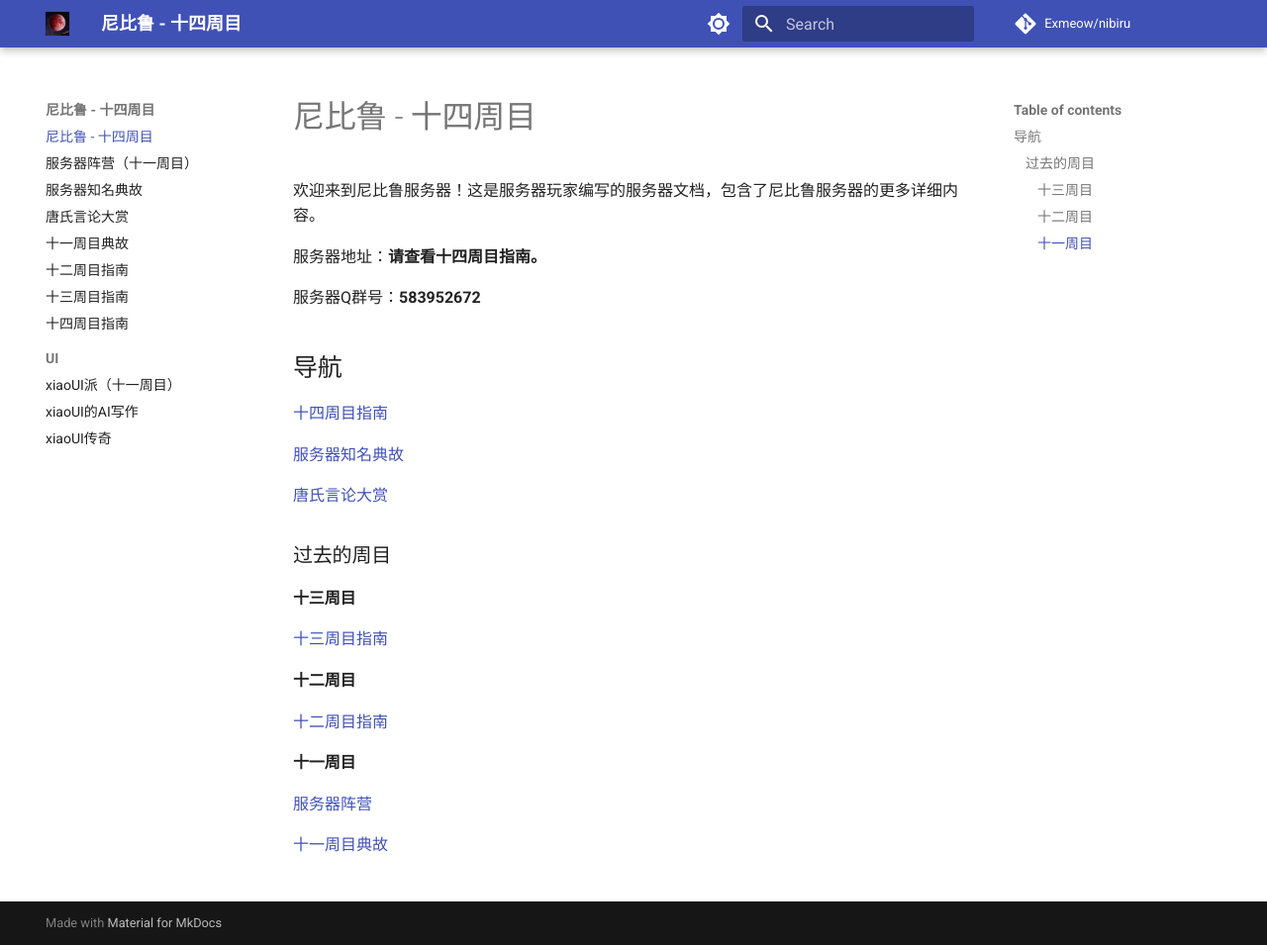
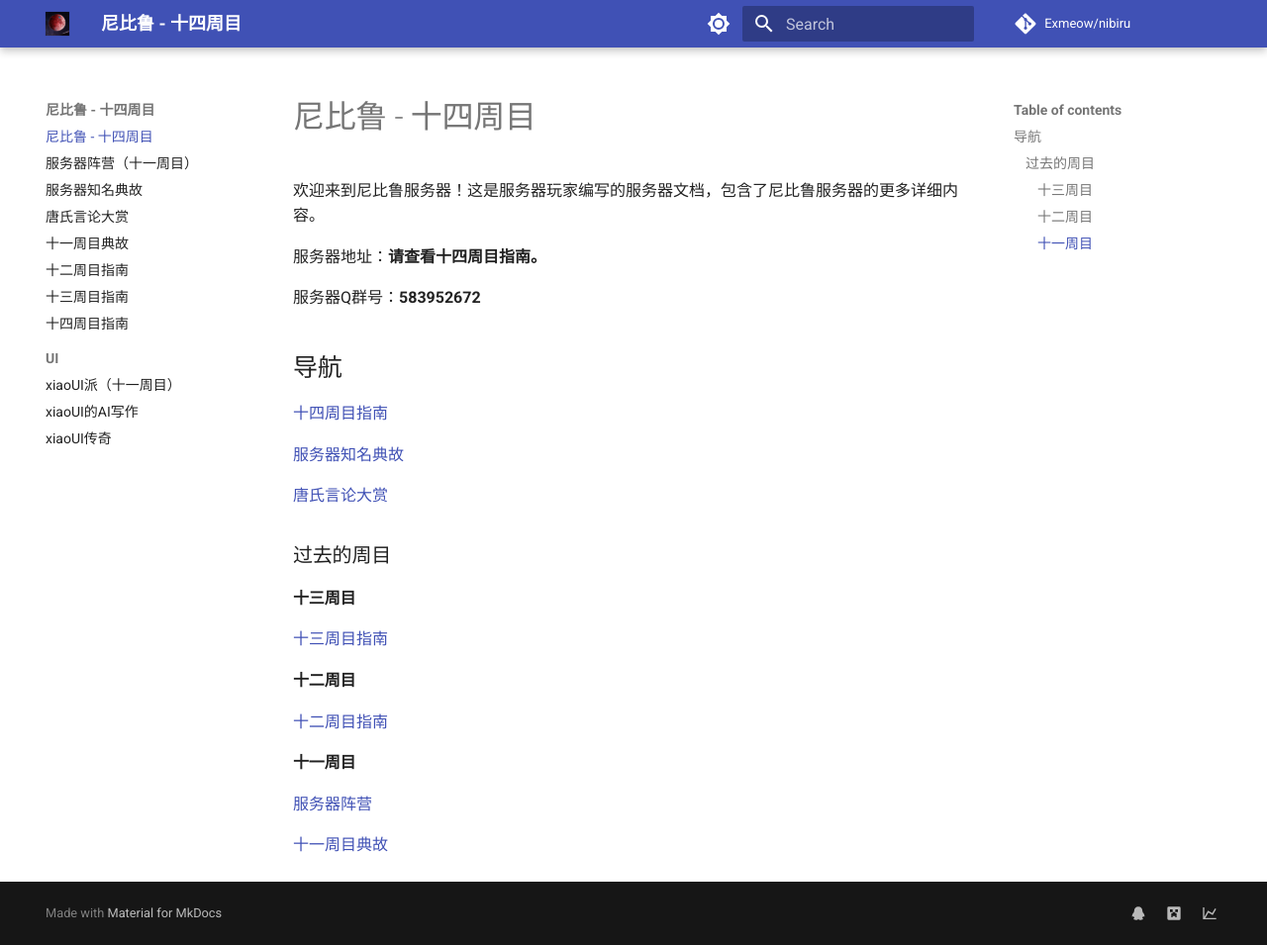
Before and after one commit to Exmeow/nibiru, an MkDocs documentation site: the page built from docs/index.md, in a window 1280 px wide and 955 px high. Shown: the whole window at 99% size. Built offline with MkDocs 1.6.1 and Material for MkDocs 9.7.7, drawn with Linux system fonts in a browser that asks for light colours; comment, search, counter and statistics services are not loaded.

Commit message:
添加社交标签

```diff
--- a/mkdocs.yml
+++ b/mkdocs.yml
@@ -1,11 +1,13 @@
 site_name: 尼比鲁 - 十四周目
+repo_url: https://github.com/Exmeow/nibiru
+repo_name: Exmeow/nibiru
 theme:
   name: material
   features:
     - navigation.instant
     - navigation.sections
-  favicon: assets/images/favicon.ico
-  logo: assets/images/logo.webp
+  favicon: images/favicon.ico
+  logo: images/logo.webp
   palette:
     - scheme: default
       toggle:
@@ -16,5 +18,11 @@ theme:
       toggle:
         icon: material/brightness-4
         name: Switch to dark mode
-repo_url: https://github.com/Exmeow/nibiru
-repo_name: Exmeow/nibiru
+extra:
+  social:
+    - icon: material/qqchat
+      link: https://qm.qq.com/q/o8iA8TRpiS
+    - icon: material/minecraft
+      link: https://play.mcmod.cn/sv20188115.html
+    - icon: material/chart-line
+      link: https://nbl.etaris.moe/server/1
```
Also changed, not shown: docs/images/favicon.ico (renamed from docs/assets/images/favicon.ico), docs/images/logo.webp (renamed from docs/assets/images/logo.webp).
